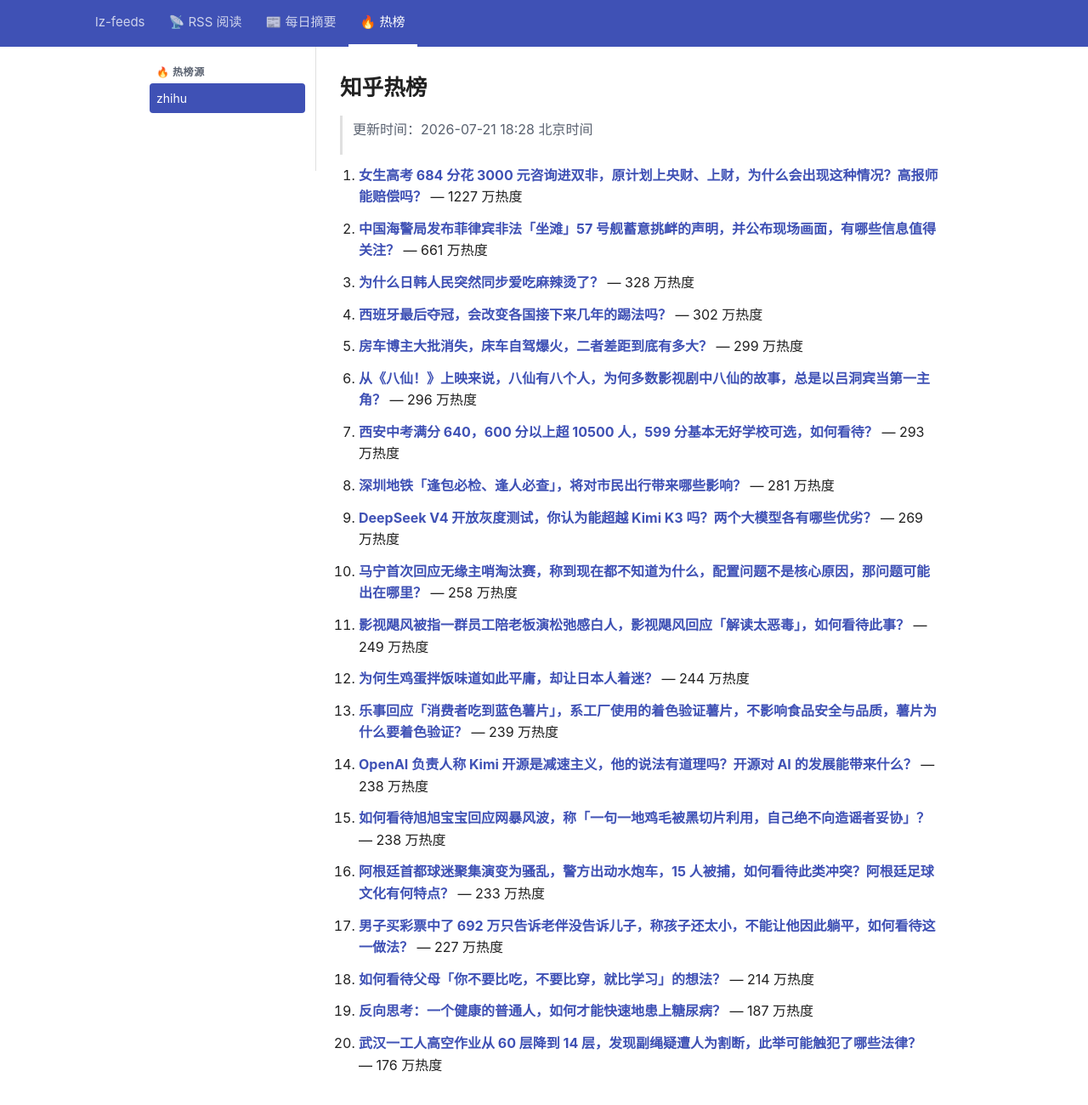
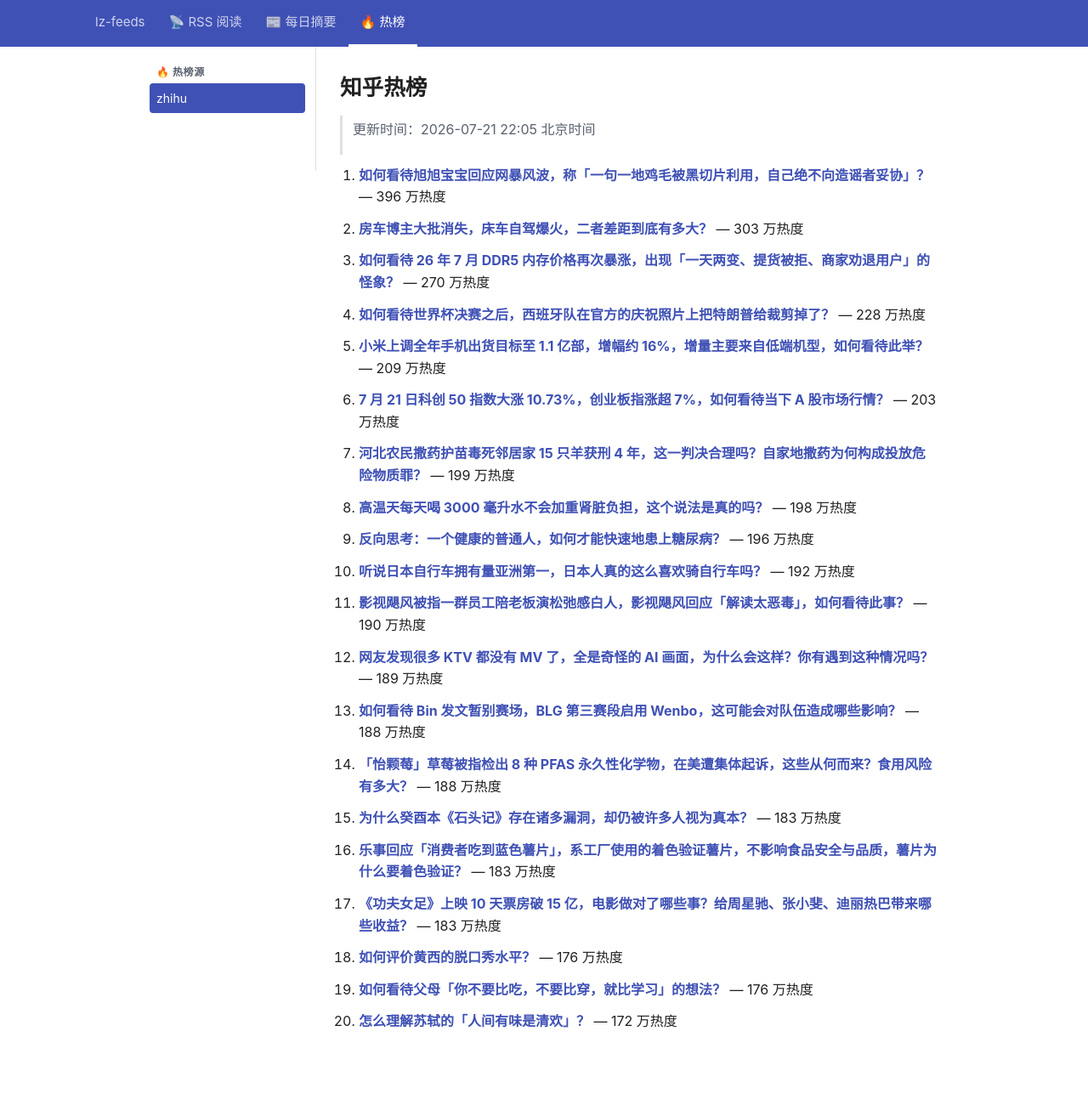
Before and after one commit to lizhang0101/lz-feeds, a Jekyll site: the page built from _hotlist/zhihu.md, in a window 1280 px wide and 1330 px high. Shown: the top 1300 px of the window at 85% size. Built offline with Jekyll 4.4.1, drawn with Linux system fonts in a browser that asks for light colours.

Commit message:
hotlist: 2026-07-21T14:05Z

```diff
--- a/_hotlist/zhihu.md
+++ b/_hotlist/zhihu.md
@@ -1,48 +1,48 @@
 ---
-updated: 2026-07-21 18:28 北京时间
+updated: 2026-07-21 22:05 北京时间
 count: 20
 ---
 
 # 知乎热榜
 
-> 更新时间：2026-07-21 18:28 北京时间
+> 更新时间：2026-07-21 22:05 北京时间
 
-1. **[女生高考 684 分花 3000 元咨询进双非，原计划上央财、上财，为什么会出现这种情况？高报师能赔偿吗？](https://www.zhihu.com/question/2062830801440306762)** — 1227 万热度
+1. **[如何看待旭旭宝宝回应网暴风波，称「一句一地鸡毛被黑切片利用，自己绝不向造谣者妥协」？](https://www.zhihu.com/question/2062763580878071282)** — 396 万热度
 
-2. **[中国海警局发布菲律宾非法「坐滩」57 号舰蓄意挑衅的声明，并公布现场画面，有哪些信息值得关注？](https://www.zhihu.com/question/2062608470700975381)** — 661 万热度
+2. **[房车博主大批消失，床车自驾爆火，二者差距到底有多大？](https://www.zhihu.com/question/2058243911978690417)** — 303 万热度
 
-3. **[为什么日韩人民突然同步爱吃麻辣烫了？](https://www.zhihu.com/question/2058337204255118363)** — 328 万热度
+3. **[如何看待 26 年 7 月 DDR5 内存价格再次暴涨，出现「一天两变、提货被拒、商家劝退用户」的怪象？](https://www.zhihu.com/question/2061301718021886552)** — 270 万热度
 
-4. **[西班牙最后夺冠，会改变各国接下来几年的踢法吗？](https://www.zhihu.com/question/2062436664497246459)** — 302 万热度
+4. **[如何看待世界杯决赛之后，西班牙队在官方的庆祝照片上把特朗普给裁剪掉了？](https://www.zhihu.com/question/2062849285499138343)** — 228 万热度
 
-5. **[房车博主大批消失，床车自驾爆火，二者差距到底有多大？](https://www.zhihu.com/question/2058243911978690417)** — 299 万热度
+5. **[小米上调全年手机出货目标至 1.1 亿部，增幅约 16%，增量主要来自低端机型，如何看待此举？](https://www.zhihu.com/question/2062847046097408907)** — 209 万热度
 
-6. **[从《八仙！》上映来说，八仙有八个人，为何多数影视剧中八仙的故事，总是以吕洞宾当第一主角？](https://www.zhihu.com/question/2062307341001926171)** — 296 万热度
+6. **[7 月 21 日科创 50 指数大涨 10.73%，创业板指涨超 7%，如何看待当下 A 股市场行情？](https://www.zhihu.com/question/2062838747457131203)** — 203 万热度
 
-7. **[西安中考满分 640，600 分以上超 10500 人，599 分基本无好学校可选，如何看待？](https://www.zhihu.com/question/2062545131677528566)** — 293 万热度
+7. **[河北农民撒药护苗毒死邻居家 15 只羊获刑 4 年，这一判决合理吗？自家地撒药为何构成投放危险物质罪？](https://www.zhihu.com/question/2062659274120098235)** — 199 万热度
 
-8. **[深圳地铁「逢包必检、逢人必查」，将对市民出行带来哪些影响？](https://www.zhihu.com/question/2062519287487714974)** — 281 万热度
+8. **[高温天每天喝 3000 毫升水不会加重肾脏负担，这个说法是真的吗？](https://www.zhihu.com/question/2062498174825141693)** — 198 万热度
 
-9. **[DeepSeek V4 开放灰度测试，你认为能超越 Kimi K3 吗？两个大模型各有哪些优劣？](https://www.zhihu.com/question/2062579631564093084)** — 269 万热度
+9. **[反向思考：一个健康的普通人，如何才能快速地患上糖尿病？](https://www.zhihu.com/question/2061409494261929437)** — 196 万热度
 
-10. **[马宁首次回应无缘主哨淘汰赛，称到现在都不知道为什么，配置问题不是核心原因，那问题可能出在哪里？](https://www.zhihu.com/question/2062863345573803605)** — 258 万热度
+10. **[听说日本自行车拥有量亚洲第一，日本人真的这么喜欢骑自行车吗？](https://www.zhihu.com/question/58397168)** — 192 万热度
 
-11. **[影视飓风被指一群员工陪老板演松弛感白人，影视飓风回应「解读太恶毒」，如何看待此事？](https://www.zhihu.com/question/2062642099518795923)** — 249 万热度
+11. **[影视飓风被指一群员工陪老板演松弛感白人，影视飓风回应「解读太恶毒」，如何看待此事？](https://www.zhihu.com/question/2062642099518795923)** — 190 万热度
 
-12. **[为何生鸡蛋拌饭味道如此平庸，却让日本人着迷？](https://www.zhihu.com/question/2055058384097955896)** — 244 万热度
+12. **[网友发现很多 KTV 都没有 MV 了，全是奇怪的 AI 画面，为什么会这样？你有遇到这种情况吗？](https://www.zhihu.com/question/2061915732447687216)** — 189 万热度
 
-13. **[乐事回应「消费者吃到蓝色薯片」，系工厂使用的着色验证薯片，不影响食品安全与品质，薯片为什么要着色验证？](https://www.zhihu.com/question/2061399390741337380)** — 239 万热度
+13. **[如何看待 Bin 发文暂别赛场，BLG 第三赛段启用 Wenbo，这可能会对队伍造成哪些影响？](https://www.zhihu.com/question/2062948923971302955)** — 188 万热度
 
-14. **[OpenAI 负责人称 Kimi 开源是减速主义，他的说法有道理吗？开源对 AI 的发展能带来什么？](https://www.zhihu.com/question/2062575282591209175)** — 238 万热度
+14. **[「怡颗莓」草莓被指检出 8 种 PFAS 永久性化学物，在美遭集体起诉，这些从何而来？食用风险有多大？](https://www.zhihu.com/question/2061447703125390721)** — 188 万热度
 
-15. **[如何看待旭旭宝宝回应网暴风波，称「一句一地鸡毛被黑切片利用，自己绝不向造谣者妥协」？](https://www.zhihu.com/question/2062763580878071282)** — 238 万热度
+15. **[为什么癸酉本《石头记》存在诸多漏洞，却仍被许多人视为真本？](https://www.zhihu.com/question/2036634256450049470)** — 183 万热度
 
-16. **[阿根廷首都球迷聚集演变为骚乱，警方出动水炮车，15 人被捕，如何看待此类冲突？阿根廷足球文化有何特点？](https://www.zhihu.com/question/2062554076487881992)** — 233 万热度
+16. **[乐事回应「消费者吃到蓝色薯片」，系工厂使用的着色验证薯片，不影响食品安全与品质，薯片为什么要着色验证？](https://www.zhihu.com/question/2061399390741337380)** — 183 万热度
 
-17. **[男子买彩票中了 692 万只告诉老伴没告诉儿子，称孩子还太小，不能让他因此躺平，如何看待这一做法？](https://www.zhihu.com/question/2057487320488613098)** — 227 万热度
+17. **[《功夫女足》上映 10 天票房破 15 亿，电影做对了哪些事？给周星驰、张小斐、迪丽热巴带来哪些收益？](https://www.zhihu.com/question/2062587924949083357)** — 183 万热度
 
-18. **[如何看待父母「你不要比吃，不要比穿，就比学习」的想法？](https://www.zhihu.com/question/324437913)** — 214 万热度
+18. **[如何评价黄西的脱口秀水平？](https://www.zhihu.com/question/40207329)** — 176 万热度
 
-19. **[反向思考：一个健康的普通人，如何才能快速地患上糖尿病？](https://www.zhihu.com/question/2061409494261929437)** — 187 万热度
+19. **[如何看待父母「你不要比吃，不要比穿，就比学习」的想法？](https://www.zhihu.com/question/324437913)** — 176 万热度
 
-20. **[武汉一工人高空作业从 60 层降到 14 层，发现副绳疑遭人为割断，此举可能触犯了哪些法律？](https://www.zhihu.com/question/2062307894830408467)** — 176 万热度
+20. **[怎么理解苏轼的「人间有味是清欢」？](https://www.zhihu.com/question/298138448)** — 172 万热度
```
